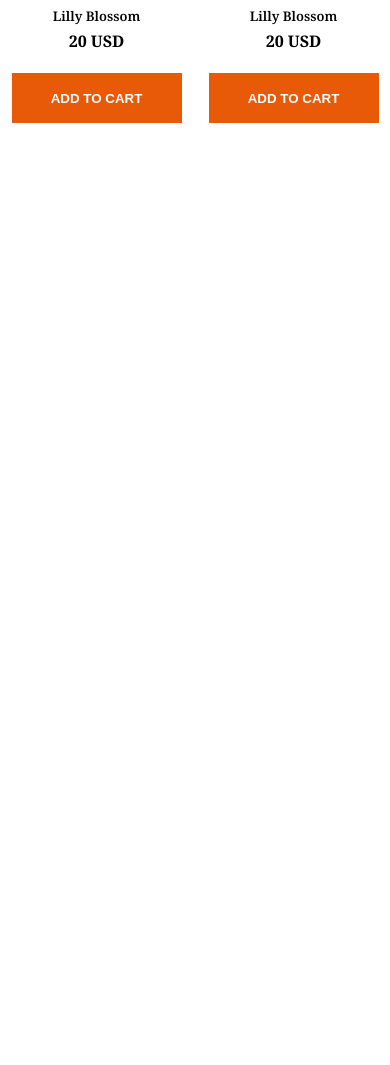
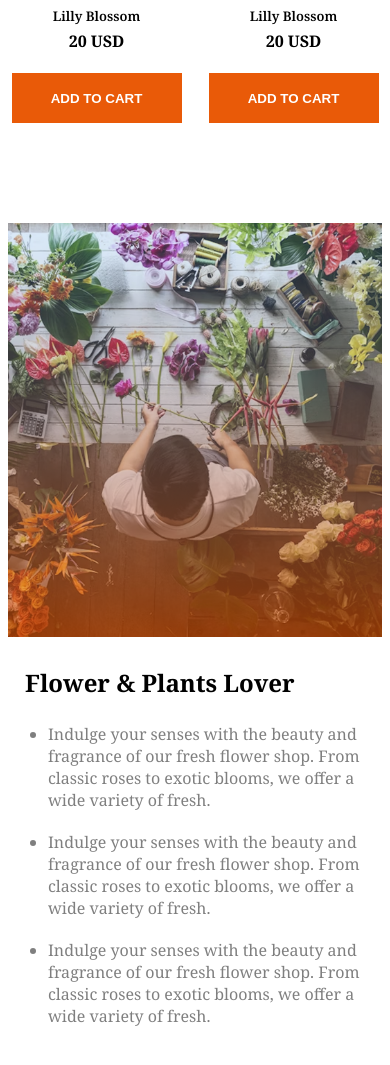
Before and after one commit to ahhridoy01/responsive-flower, a plain HTML site: page index.html in a window 390 px wide. Shown: the part 1957-3022 px from the top of the page. Before the commit the page ends 2088 px from the top, so only its background shows below. Drawn offline with Linux system fonts and the light colour scheme.

Commit message:
Adding plants lover section with mobile responsive

```diff
--- a/index.html
+++ b/index.html
@@ -44,6 +44,7 @@
         </section>
     </header>
     <main>
+        <!-- plant section -->
         <section class="plant">
             <div class="plant-content">
                 <h3 class="dark-1"><span class="orange">Our</span> Plants</h3>
@@ -101,6 +102,28 @@
                 </div>
             </div>
         </section>
+
+        <!-- lover section -->
+        <section>
+            <div class="lover-container">
+                <div>
+                    <img class="store" src="assets/flower-store.png" alt="">
+                </div>
+                <div>
+                    <img class="badge" src="assets/trusted-badge.png" alt="">
+                </div>
+                <div class="lover-content">
+                    <h3 class="dark-1">Flower & Plants Lover</h3>
+                    <ul>
+                        <li class="all-p">Indulge your senses with the beauty and fragrance of our fresh flower shop. From classic roses to exotic blooms, we offer a wide variety of fresh.</li>
+                        <li class="all-p">Indulge your senses with the beauty and fragrance of our fresh flower shop. From classic roses to exotic blooms, we offer a wide variety of fresh.</li>
+                        <li class="all-p">Indulge your senses with the beauty and fragrance of our fresh flower shop. From classic roses to exotic blooms, we offer a wide variety of fresh.</li>
+                    </ul>
+                </div>
+            </div>
+        </section>
+
+        <!-- deal section -->
     </main>
 
     <footer>
--- a/styles/style.css
+++ b/styles/style.css
@@ -103,6 +103,7 @@ button {
     .banner-container {
         flex-direction: column-reverse;
     }
+
     .banner-content {
         max-width: 100%;
         padding: 10px;
@@ -130,6 +131,7 @@ button {
     gap: 20px;
     grid-template-columns: repeat(4, 1fr);
 }
+
 /* .card{
     width: 270px;
     height: 480px;
@@ -156,18 +158,22 @@ button {
 
 .plant P {
     font-size: 1.2rem;
+    font-weight: 400;
 }
 
 @media screen and (max-width:576px) {
-    .plant{
+    .plant {
         margin: 0px auto;
     }
-    .plant h3{
+
+    .plant h3 {
         font-size: 1.5rem;
     }
-    .plant p{
+
+    .plant p {
         font-size: .87rem;
     }
+
     .plant-card {
         gap: 20px;
         grid-template-columns: repeat(2, 1fr);
@@ -177,10 +183,67 @@ button {
         margin: 0px auto;
         width: 170px;
     }
-    .card img{
+
+    .card img {
         max-width: 100%;
     }
-    button{
+
+    button {
         width: 170px;
     }
 }
+
+/* lover section */
+.lover-container {
+    margin: 210px auto;
+    max-width: 1140px;
+    /* display: grid;
+    grid-template-columns: repeat(3, 1fr); */
+    display: flex;
+    justify-content: space-between;
+}
+
+.badge {
+    max-width: 240px;
+    margin-left: -150px;
+    margin-top: -100px;
+}
+
+.store {
+    max-width: 100%;
+}
+
+.lover-content {
+    max-width: 100%;
+}
+
+.lover-content h3 {
+    font-size: 3.1rem;
+    font-weight: 700;
+}
+
+.lover-content p {
+    font-weight: 1.2rem;
+    font-weight: 400;
+}
+
+.lover-content li {
+    margin-top: 20px;
+}
+@media screen and (max-width:576px){
+    .lover-container{
+        margin: 100px auto;
+        flex-direction: column;
+    }
+    .badge{
+        display: none;
+    }
+      .lover-content h3 {
+        margin-left: 17px;
+        font-size: 1.5rem;
+    }
+
+    .lover-content p {
+        font-size: .87rem;
+    }
+}
```
